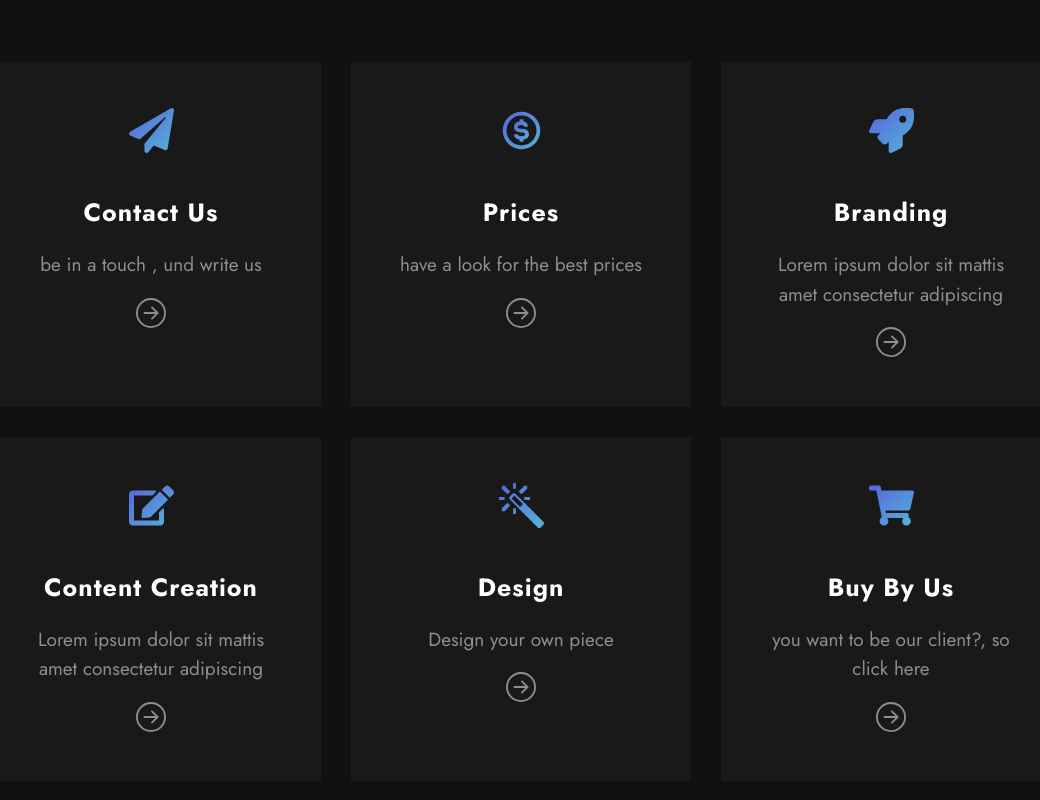
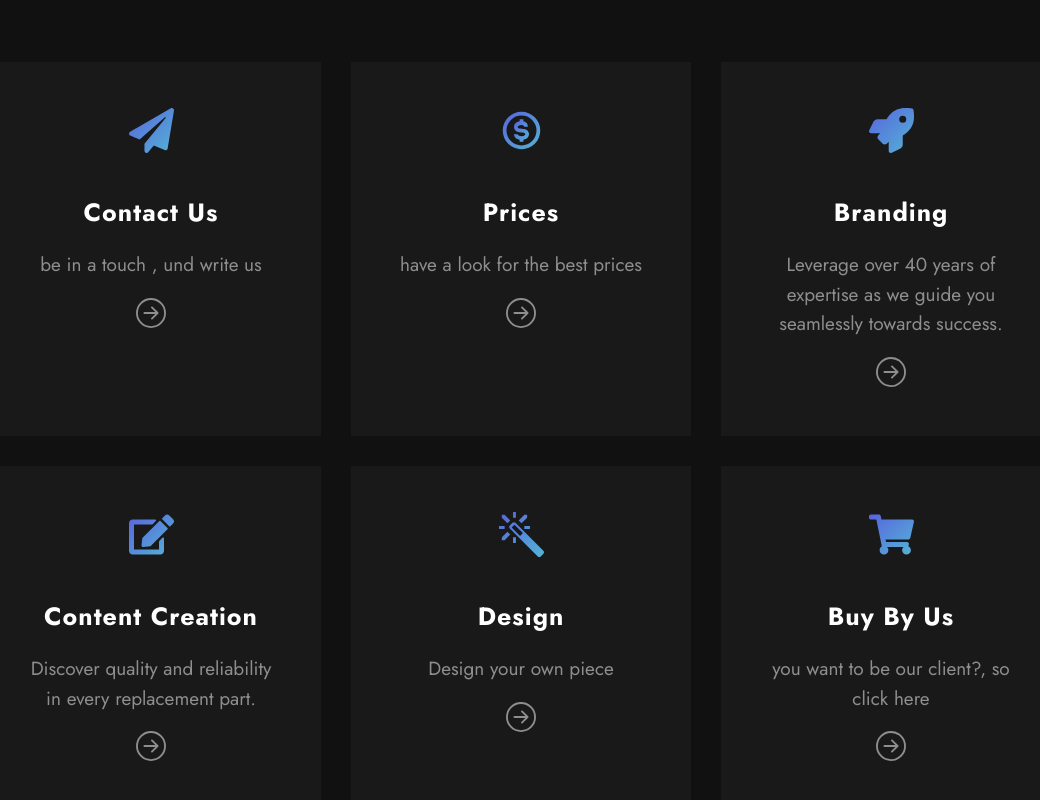
Before and after one commit to Amin979/dahham, a React (Create React App) app: page / in a window 1280 px wide. Shown: the part 868-1668 px from the top of the page, without its empty margins (119-1159 px from the left). Built offline with nearby package versions, Linux system fonts and the light colour scheme.

Commit message:
edit text

```diff
--- a/src/constants/data.js
+++ b/src/constants/data.js
@@ -23,13 +23,13 @@ const services = [
         id: 3,
         icon: <FaRocket style = {{ fill: gradient }} />,
         title: "Branding",
-        text: "Lorem ipsum dolor sit mattis amet consectetur adipiscing"
+        text: "Leverage over 40 years of expertise as we guide you seamlessly towards success."
     },
     {
         id: 4,
         icon: <FaEdit style = {{ fill: gradient }} />,
         title: "Content Creation",
-        text: "Lorem ipsum dolor sit mattis amet consectetur adipiscing"
+        text: "Discover quality and reliability in every replacement part."
     },
     {
         id: 5,
@@ -71,18 +71,18 @@ const features = [
     {
         id: 10,
         title: "contact us",
-        text: "Lorem ipsum dolor sit amet, consectetur adipiscing elit. Mauris et elit vitae lectus convallis scelerisque. Cras vestibulum blandit lorem, at fringilla nisl sollicitudin ac. Nunc venenatis nec neque sed semper. Mauris viverra, sapien sed fringilla egestas, sem felis condimentum augue, vitae sodales sem metus in ex. Aenean massa velit, sollicitudin quis elementum sit amet, vehicula sed nunc."
+        text: "For inquiries, our main location is in Aleppo, Al Malab Al Baldi, Dahham. Feel free to reach us via email at: [Insert Email Address]."
     },
     {
         id: 11,
         title: "Prices",
-        text: "Lorem ipsum dolor sit amet, consectetur adipiscing elit. Mauris et elit vitae lectus convallis scelerisque. Cras vestibulum blandit lorem, at fringilla nisl sollicitudin ac. Nunc venenatis nec neque sed semper. Mauris viverra, sapien sed fringilla egestas, sem felis condimentum augue, vitae sodales sem metus in ex. Aenean massa velit, sollicitudin quis elementum sit amet, vehicula sed nunc."
+        text: "We provide competitive prices that vary depending on the product and quantity. Our offerings extend beyond appliances, encompassing a diverse range of spare parts. Serving not only Syria but the entire Middle East, we ensure tailored pricing solutions to meet your specific needs."
     },
-    {
+ /*   {
         id: 12,
         title: "Branding",
         text: "Lorem ipsum dolor sit amet, consectetur adipiscing elit. Mauris et elit vitae lectus convallis scelerisque. Cras vestibulum blandit lorem, at fringilla nisl sollicitudin ac. Nunc venenatis nec neque sed semper. Mauris viverra, sapien sed fringilla egestas, sem felis condimentum augue, vitae sodales sem metus in ex. Aenean massa velit, sollicitudin quis elementum sit amet, vehicula sed nunc."
-    },
+    },*/
     {
         id: 13,
         title: "Content Creation",
```
